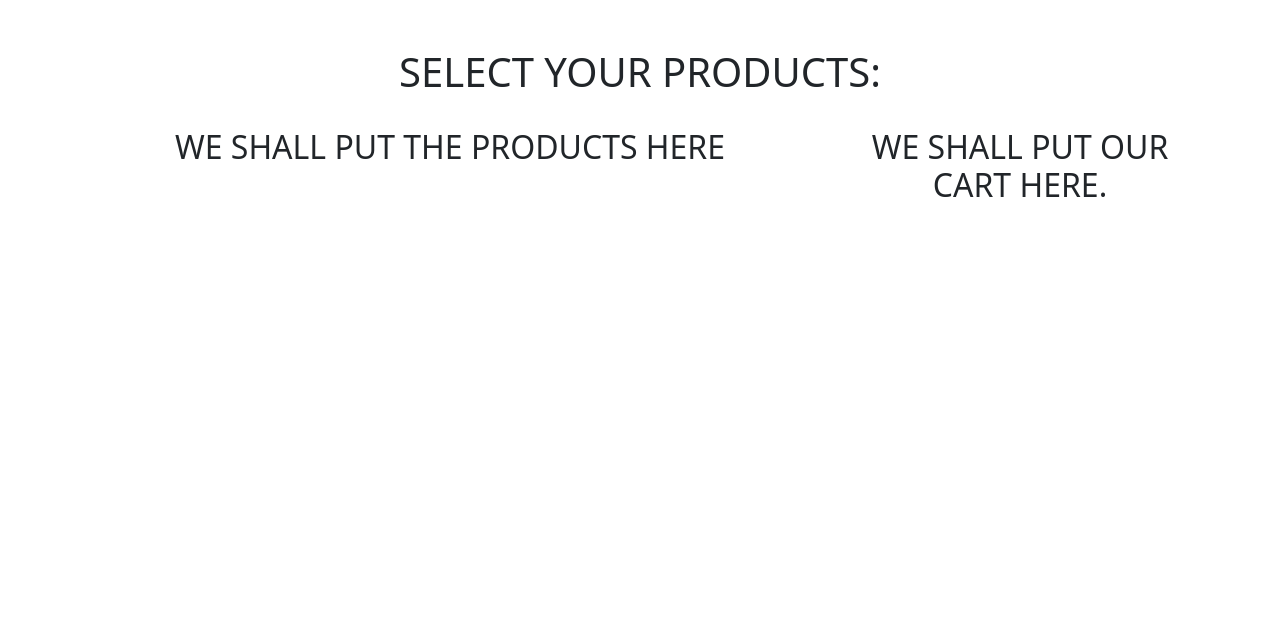
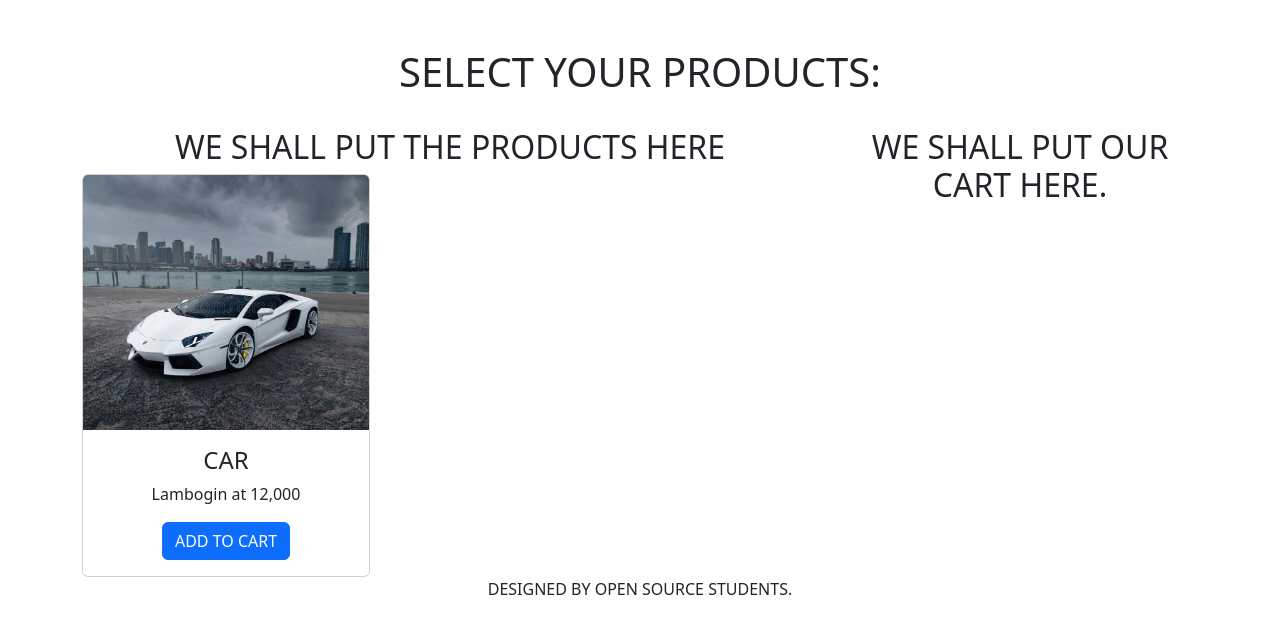
Before and after one commit to nanyonjoelimy/Plain-Ecom, a plain HTML site: page index.html in a window 1280 px wide. Drawn offline with nearby package versions, Linux system fonts and the light colour scheme.

Commit message:
Products
Building the products page.

```diff
--- a/index.html
+++ b/index.html
@@ -7,7 +7,7 @@
     <title>PLAIN-ECOM</title>
     <!-- CSS only -->
 <link href="https://cdn.jsdelivr.net/npm/bootstrap@5.2.1/dist/css/bootstrap.min.css" rel="stylesheet" integrity="sha384-iYQeCzEYFbKjA/T2uDLTpkwGzCiq6soy8tYaI1GyVh/UjpbCx/TYkiZhlZB6+fzT" crossorigin="anonymous">
-<link rel="style" src="css/cart.css">
+<link rel="stylesheet" src="css/cart.css">
 </head>
 <body>
     <h1 class="pt-5 text-center">
@@ -18,10 +18,22 @@
         <div class="row text-center">
             <div class="col-8">
                 <h2>WE SHALL PUT THE PRODUCTS HERE</h2>
+                <div class="card" style="width: 18rem;">
+                    <img class="card-img-top" src="img/L1.jpg" alt="Lambogin">
+                    <div class="card-body">
+                        <h4 class="card-title">CAR</h4>
+                        <P class="card-text">Lambogin at 12,000</P>
+                        <a href="#" class="btn btn-primary">ADD TO CART</a>
+                    </div>
+                </div>
             </div>
             <div class="col-4">
                 <h2> WE SHALL PUT OUR CART HERE.</h2>
+
             </div>
+        </div>
+        <div class="row text-center">
+            <p>DESIGNED BY OPEN SOURCE STUDENTS.</p>
         </div>
     </div>
     <script src="js/cart.js"></script>
```
Also changed, not shown: img/L1.jpg (added).
